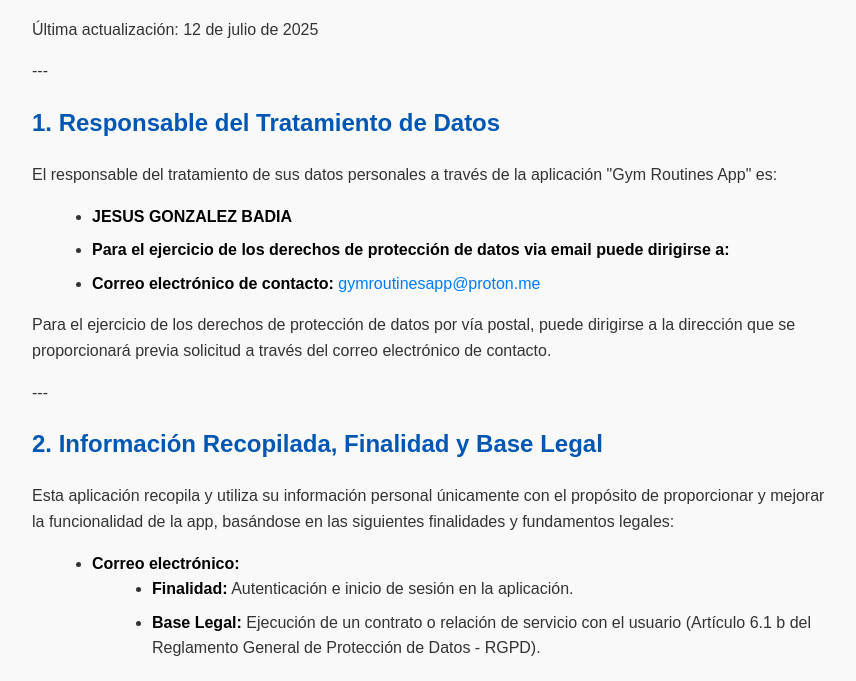
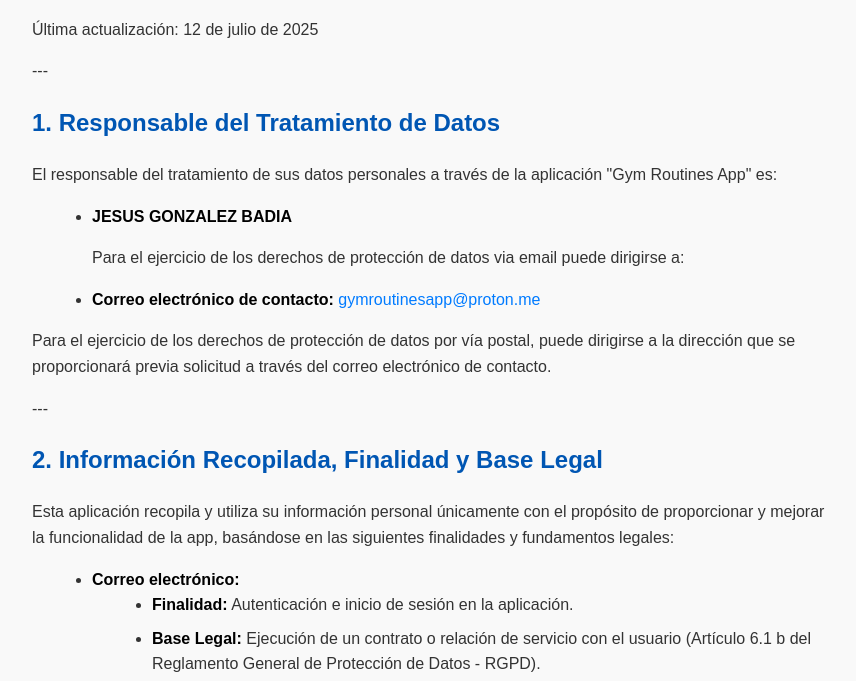
Before and after one commit to elMetal666/gym-routines-privacidad, a plain HTML site: page index.html in a window 1280 px wide. Shown: the part 86-767 px from the top of the page, without its empty margins (208-1064 px from the left). Drawn offline with Linux system fonts and the light colour scheme.

Commit message:
6 Actualizar política de privacidad con requisitos RGPD

```diff
--- a/index.html
+++ b/index.html
@@ -63,7 +63,7 @@
 <p>El responsable del tratamiento de sus datos personales a través de la aplicación "Gym Routines App" es:</p>
 <ul>
     <li><strong>JESUS GONZALEZ BADIA</strong></li>
-	<li><strong>Para el ejercicio de los derechos de protección de datos via email puede dirigirse a:</strong></li>
+	<p>Para el ejercicio de los derechos de protección de datos via email puede dirigirse a:</p>
     <li><strong>Correo electrónico de contacto:</strong> <a href="mailto:gymroutinesapp@proton.me">gymroutinesapp@proton.me</a></li>
 </ul>
 <p>Para el ejercicio de los derechos de protección de datos por vía postal, puede dirigirse a la dirección que se proporcionará previa solicitud a través del correo electrónico de contacto.</p>
```
